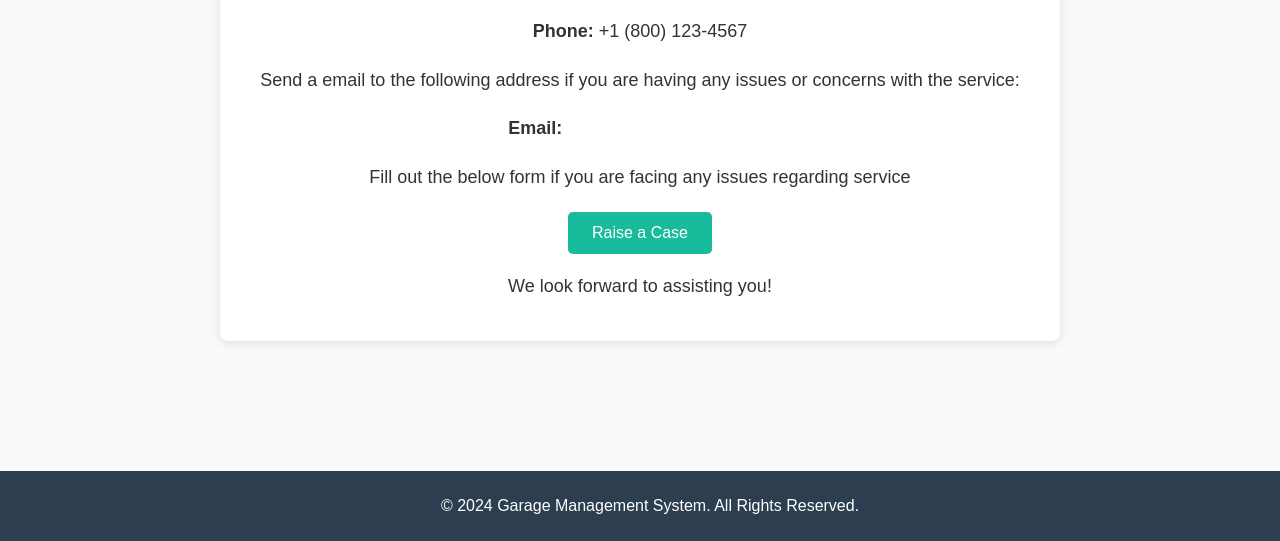
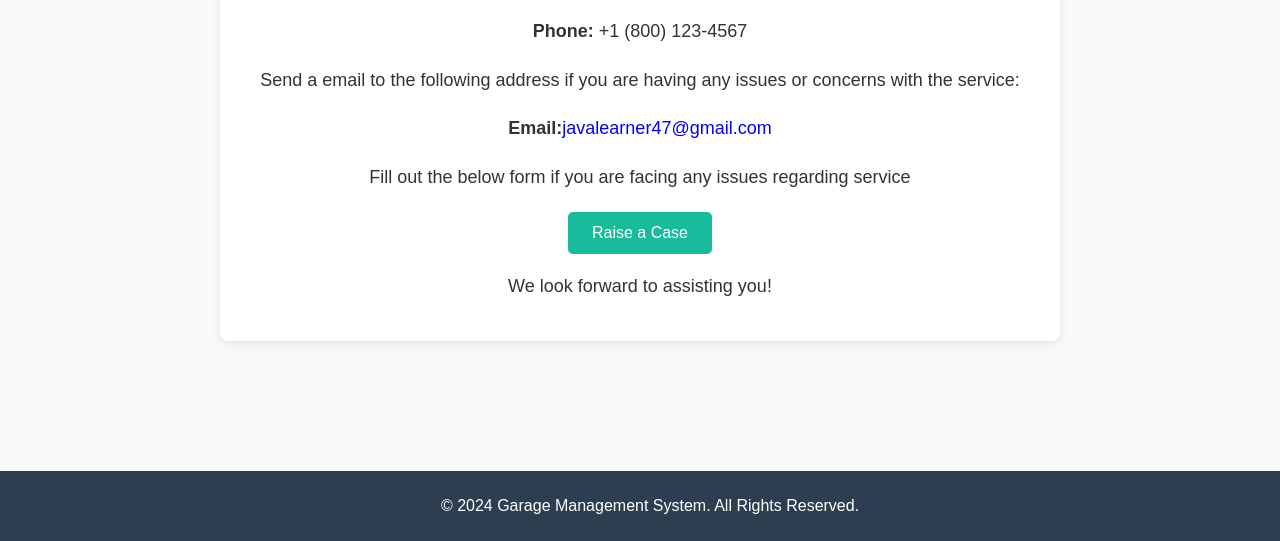
Before and after one commit to SalesForceBoyOP/GMS-Website, a plain HTML site: page contact.html in a window 1280 px wide. Shown: the part 259-800 px from the top of the page. Drawn offline with Linux system fonts and the light colour scheme.

Commit message:
Update contact.html

```diff
--- a/contact.html
+++ b/contact.html
@@ -26,7 +26,7 @@
             <p>If you have any questions or need further information, feel free to get in touch with us through the following channels:</p>
             <p><strong>Phone:</strong> +1 (800) 123-4567</p>
             <p>Send a email to the following address if you are having any issues or concerns with the service:</p>
-            <p><strong>Email:</strong><a href="mailto:javalearner47@gmail.com">javalearner47@gmail.com</a></p>
+            <p><strong>Email:</strong><a href="mailto:javalearner47@gmail.com" style="color:blue">javalearner47@gmail.com</a></p>
             <p>Fill out the below form if you are facing any issues regarding service</p>
             <div class="center-button">
                 <a href="case-creation-form.html">
```
